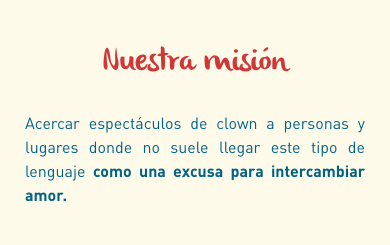
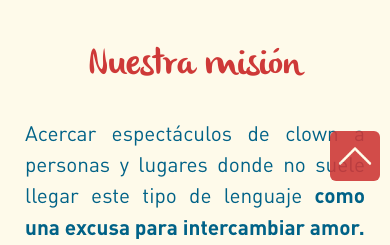
Before and after one commit to sabrina-sol/crispines-clown, a website: page index.html in a window 390 px wide. Shown: the part 653-898 px from the top of the page. Drawn offline with nearby package versions, Linux system fonts and the light colour scheme; a small style sheet from the web is missing.

Commit message:
scroll top responsive

```diff
--- a/index.html
+++ b/index.html
@@ -118,6 +118,9 @@
                     y en hoy en día sigue creciendo.</p>
             </div>
         </section>
+        <div class="scrollTop">
+            <a href="#containerHeader"><img src="./img/arrow-up.png" alt="flecha hacia arriba"></a>
+        </div>
     </main>
     <footer id="contactanos">
         <div class="logoFooter">
--- a/scss/components/_02main.scss
+++ b/scss/components/_02main.scss
@@ -129,3 +129,7 @@
         }
     }
 }
+
+.scrollTop {
+    display: none;
+}
--- a/scss/components/_04mediaqueries.scss
+++ b/scss/components/_04mediaqueries.scss
@@ -187,12 +187,15 @@
 }
 
 @media screen and (max-width: 420px) {
+    html {
+        scroll-behavior: smooth;
+    }
     .mision, .dondeVamos, .nosotres {
         h2 {
-            font-size: 2rem;
+            font-size: 2.3rem;
         }
         p {
-            font-size: 1rem;
+            font-size: 1.3rem;
         }
     }
     .mision {
@@ -232,6 +235,22 @@
             }
         }
 
+    }
+    .scrollTop {
+        @include size (50px, 50px);
+        background-color: $color-red;
+        opacity: 0.9;
+        position: fixed;
+        bottom: 10px;
+        right: 10px;
+        border-radius: 6px;
+        display: flex;
+        align-items: center;
+        justify-content: center;
+        img {
+            @include size (40px, 40px);
+            filter: invert(100%) sepia(88%) saturate(254%) hue-rotate(7deg) brightness(106%) contrast(102%);
+        }
     }
 }
 
```
Also changed, not shown: css/style.css.
